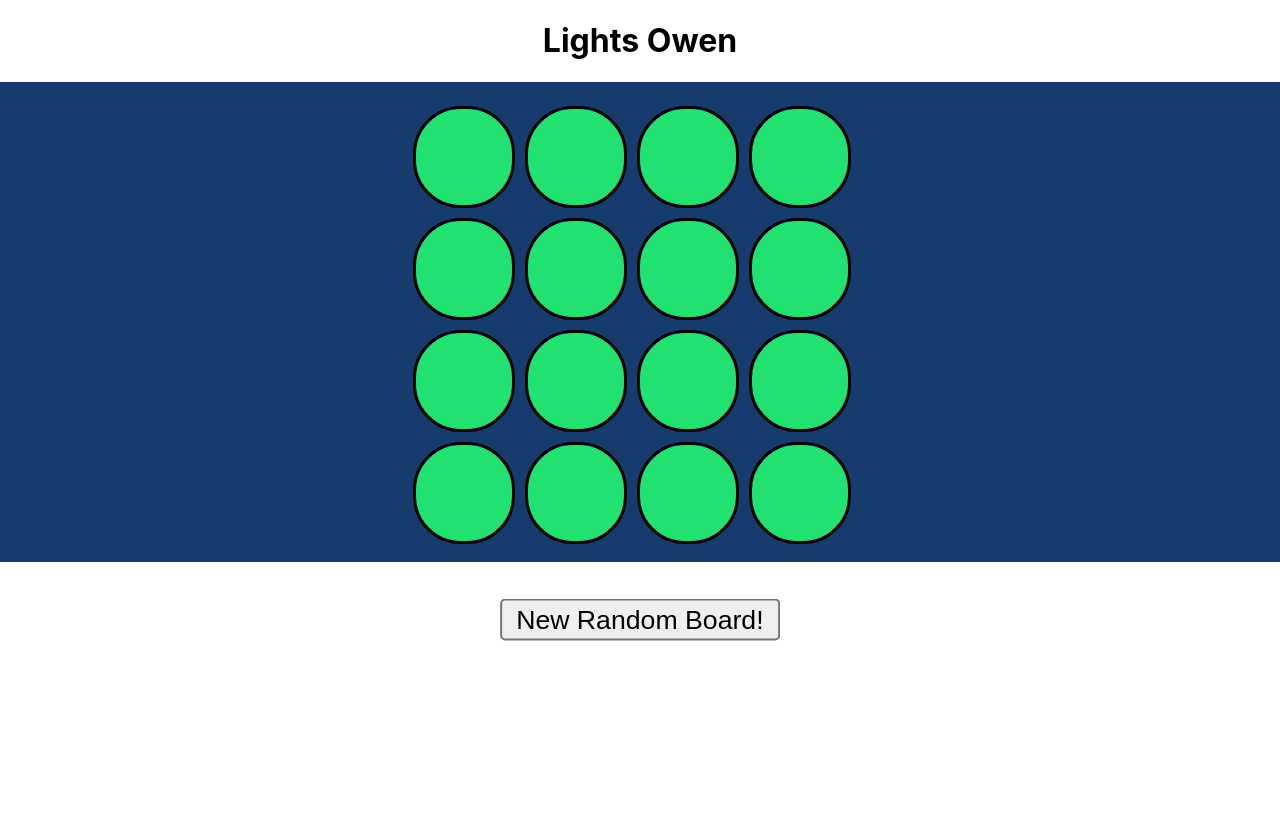
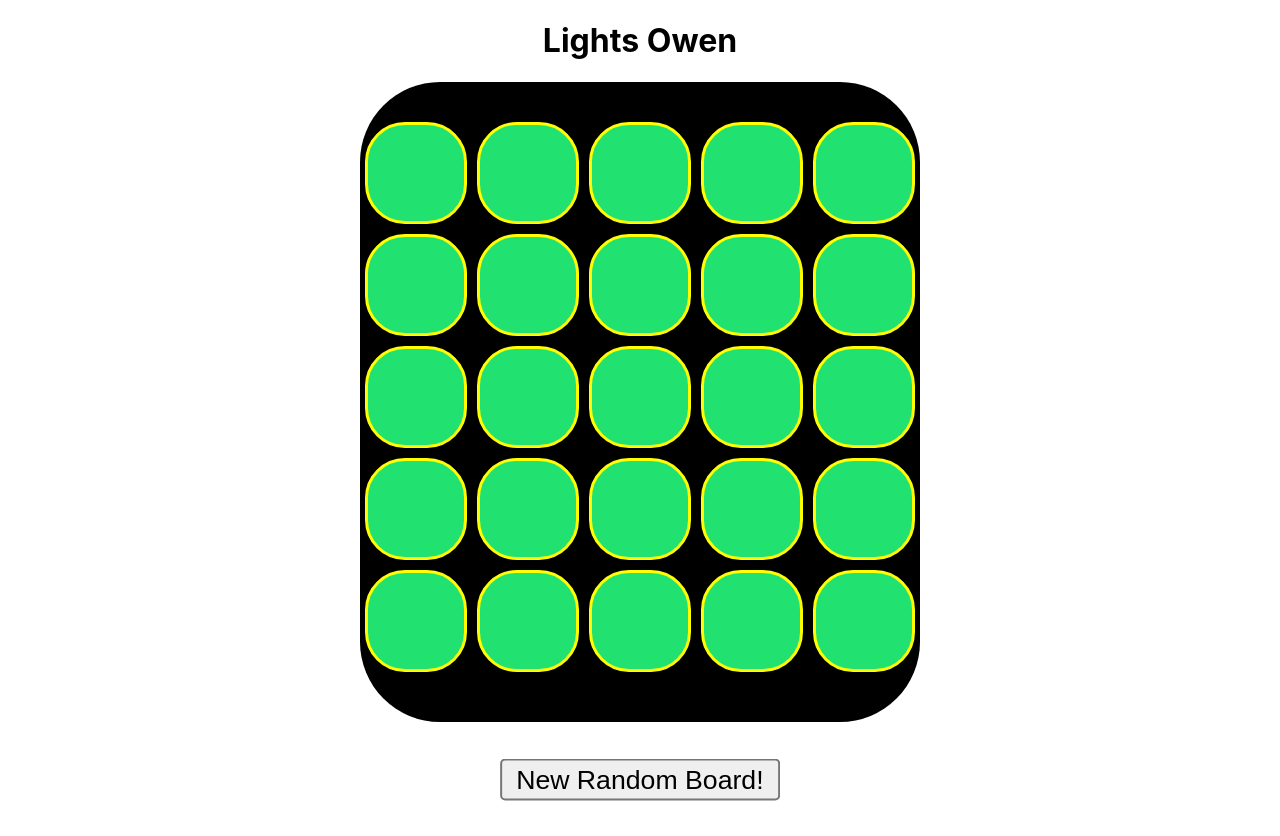
Before and after one commit to OwenPortfolio/lights-out, a React (Create React App) app: page / in a window 1280 px wide. Before the commit the page ends 800 px from the top, so only its background shows below. Built offline with nearby package versions, Linux system fonts and the light colour scheme.

Commit message:
increase grid to 5X5

```diff
--- a/src/components/Board.jsx
+++ b/src/components/Board.jsx
@@ -7,18 +7,27 @@ const Board = () => {
             <div class="tile" id="A2"><Box/></div>
             <div class="tile" id="A3"><Box/></div>
             <div class="tile" id="A4"><Box/></div>
+            <div class="tile" id="A5"><Box/></div>
             <div class="tile" id="B1"><Box/></div>
             <div class="tile" id="B2"><Box/></div>
             <div class="tile" id="B3"><Box/></div>
             <div class="tile" id="B4"><Box/></div>
+            <div class="tile" id="B5"><Box/></div>
             <div class="tile" id="C1"><Box/></div>
             <div class="tile" id="C2"><Box/></div>
             <div class="tile" id="C3"><Box/></div>
             <div class="tile" id="C4"><Box/></div>
+            <div class="tile" id="C5"><Box/></div>
             <div class="tile" id="D1"><Box/></div>
             <div class="tile" id="D2"><Box/></div>
             <div class="tile" id="D3"><Box/></div>
             <div class="tile" id="D4"><Box/></div>
+            <div class="tile" id="D5"><Box/></div>
+            <div class="tile" id="E1"><Box/></div>
+            <div class="tile" id="E2"><Box/></div>
+            <div class="tile" id="E3"><Box/></div>
+            <div class="tile" id="E4"><Box/></div>
+            <div class="tile" id="E5"><Box/></div>
         </div>
     </section>
 }
--- a/src/components/Box.jsx
+++ b/src/components/Box.jsx
@@ -10,7 +10,6 @@ const Box = () => {
 
     const lightswitch = (event) => {
         setIsOn(current => !current);
-        console.log('light switched')
         const id = event.target.parentElement.id;
         swapNeighbours(id, event)
         setTimeout(
@@ -21,10 +20,10 @@ const Box = () => {
     }
     const swapNeighbours = (id, event) => {
         let row = id[0];
-        let column = id[1]
+        let column = parseInt(id[1])
 
         if(row !== 'A'){
-            let idShift = {A:'', B:'A', C:'B', D:'C'}
+            let idShift = {B:'A', C:'B', D:'C', E:'D'}
             let topNeighbourId = idShift[row] + column;
             let topNeighbour = document.getElementById(topNeighbourId).firstChild;
             if(event.clientX !== 0){
@@ -32,16 +31,34 @@ const Box = () => {
             }
         }
 
-        if(column !== '1'){
+        if(column !== 1){
             let leftNeighbourId = row + (column -1)
             let leftNeighbour = document.getElementById(leftNeighbourId).firstChild;
             if(event.clientX !== 0){
                 leftNeighbour.click();
             }
         }
+
+        if(row !== 'E'){
+            let idShift = {A:'B', B:'C', C:'D', D:'E'}
+            let bottomNeighbourId = idShift[row] + column;
+            let bottomNeighbour = document.getElementById(bottomNeighbourId).firstChild;
+            if(event.clientX !== 0){
+                bottomNeighbour.click();
+            }
+        }
+
+        if(column !== 5){
+            let rightNeighbourId = row + (column+1)
+            console.log(rightNeighbourId)
+            let rightNeighbour = document.getElementById(rightNeighbourId).firstChild;
+            if(event.clientX !== 0){
+                rightNeighbour.click();
+            }
+        }
     }
 
-    return <div class="light" style={{backgroundColor: isOn ? '#21e171' : ''}} onClick={lightswitch}></div>
+    return <div class="light" style={{backgroundColor: isOn ? '#21e171' : '', borderColor: isOn ? 'yellow' : '', borderStyle: isOn ? 'solid' : ''}} onClick={lightswitch}></div>
 }
 
 export default Box;
--- a/src/components/WinChecker.jsx
+++ b/src/components/WinChecker.jsx
@@ -6,7 +6,6 @@ const WinChecker = () => {
     'D1', 'D2', 'D3', 'D4']
 
     const checkWins = () => {
-        console.log('win checked')
         let lights = 0;
 
         for(let i = 0; i < grid.length; i++){
--- a/src/index.css
+++ b/src/index.css
@@ -10,7 +10,7 @@
 }
 
 body {
-
+  place-items: center;
   margin: 0;
   font-family: -apple-system, BlinkMacSystemFont, 'Segoe UI', 'Roboto', 'Oxygen',
     'Ubuntu', 'Cantarell', 'Fira Sans', 'Droid Sans', 'Helvetica Neue',
@@ -25,22 +25,30 @@ code {
 }
 
 .grid-container {
-  height: 30em;
-  background-color: rgb(21, 60, 108);
+  margin-left: 13em;
+  margin-right: 13em;
+  max-width: 50em;
+  place-items: center;
+  border-radius: 5em;
+  height: 40em;
+  background-color: rgb(0, 0, 0);
   display: grid;
-  grid-template-columns: 7em 7em 7em 7em;
-  grid-template-rows: 7em 7em 7em 7em;
+  grid-template-columns: 7em 7em 7em 7em 7em;
+  grid-template-rows: 7em 7em 7em 7em 7em;
 }
 
 .grid-container div {
-  border-radius: 3em;
+  margin: 2em;
+  place-items: center;
+  border-radius: 2.5em;
   display: grid;
   width: 6em;
   height: 6em;
 }
 
 .light {
-  border-style: solid;
+  border-style:dashed ;
+  border-color:rgb(255, 251, 0);
   border-width: 0.2em;
   margin:1em;
   background-color: rgb(59, 100, 77);
```
